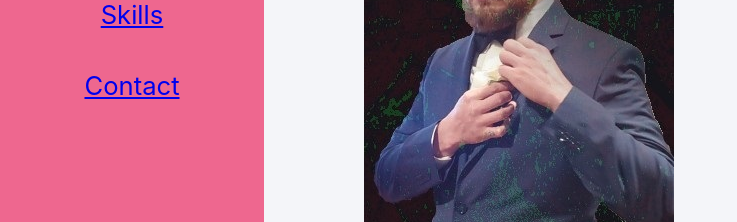
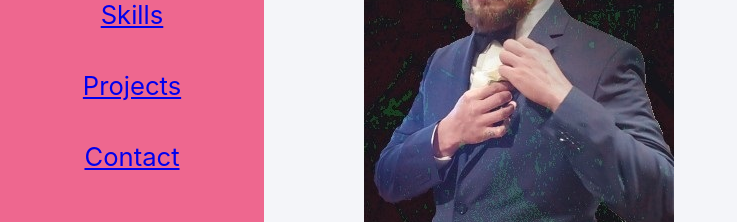
Before and after one commit to tvnames/ReactPortfolio, a React (Create React App) app: page / in a window 1280 px wide. Shown: the part 243-465 px from the top of the page, without its empty margins (0-737 px from the left). Built offline with nearby package versions, Linux system fonts and the light colour scheme.

Commit message:
Added projects section to app.js and navbar

```diff
--- a/src/components/navbar.js
+++ b/src/components/navbar.js
@@ -35,6 +35,11 @@ class Navbar extends Component {
             active={this.activeitem}
           ></Navitem>
           <Navitem
+            item="Projects"
+            tolink="/projects"
+            active={this.activeitem}
+          ></Navitem>
+          <Navitem
             item="Contact"
             tolink="/contact"
             active={this.activeitem}
```
Also changed, not shown: 1 other file (tests, documents, lock files or other folders).
